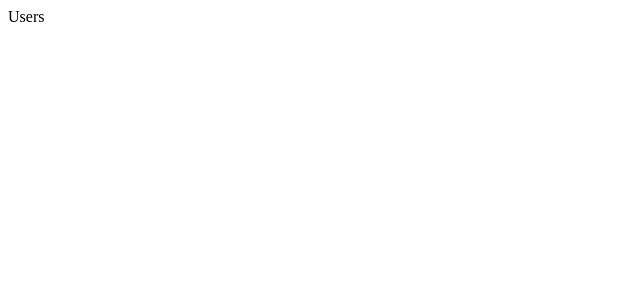
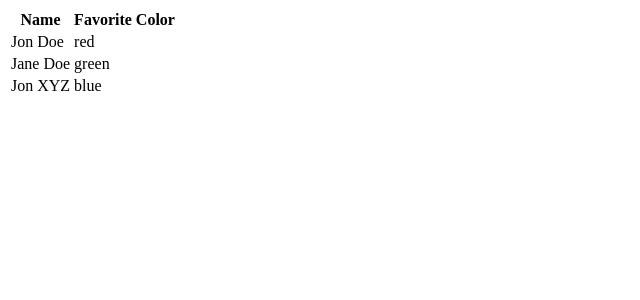
Before and after one commit to TomaszAdamowicz/next-POC, a Next.js app: page /users in a window 1280 px wide. Shown: the top 300 px of the page, without its empty margins (0-640 px from the left). Built offline with nearby package versions, Linux system fonts and the light colour scheme.

Commit message:
add users data table

```diff
--- a/package.json
+++ b/package.json
@@ -5,7 +5,8 @@
 		"dev": "next dev -p 4200",
 		"build": "next build",
 		"start": "next start -p 4200",
-		"lint": "next lint"
+		"lint": "next lint",
+		"lint:fix": "next lint --fix"
 	},
 	"dependencies": {
 		"next": "12.0.7",
--- /dev/null
+++ b/src/components/UsersTable/index.tsx
@@ -0,0 +1,34 @@
+/**
+ * External dependencies
+ */
+import React, { FC } from 'react';
+
+/**
+ * Internal dependencies
+ */
+import type { User } from '../../types';
+
+export const UsersTable: FC<{usersData: User[]}> = ({usersData}) => {
+	return (
+		<table>
+			<thead>
+				<tr>
+					<th>Name</th>
+					<th>Favorite Color</th>
+				</tr>
+			</thead>
+			<tbody>
+				{usersData.map( user => (
+					<tr
+						key={user.name}
+					>
+						<td>{user.name}</td>
+						<td>{user.favoriteColor}</td>
+					</tr>
+				))}
+			</tbody>
+		</table>
+	);
+}
+
+export default UsersTable;
--- /dev/null
+++ b/src/components/index.ts
@@ -0,0 +1 @@
+export { default as UsersTable } from './UsersTable';
--- a/src/pages/_app.tsx
+++ b/src/pages/_app.tsx
@@ -5,7 +5,7 @@ import type {FC} from 'react';
 import type { AppProps } from 'next/app'
 
 const MyApp: FC<AppProps> =  ({ Component, pageProps }) => {
-  return <Component {...pageProps} />
+  	return <Component {...pageProps} />
 }
 
 export default MyApp
--- a/src/pages/users/index.tsx
+++ b/src/pages/users/index.tsx
@@ -7,6 +7,7 @@ import { NextPage } from "next";
  * Internal dependencies
  */
 import type { User } from '../../types';
+import { UsersTable } from '../../components';
 
 interface UsersProps {
 	usersData: User[];
@@ -15,7 +16,7 @@ interface UsersProps {
 const Users: NextPage<UsersProps> = ({ usersData }) => {
 	return (
 		<main>
-			Users
+			<UsersTable usersData={usersData}/>
 		</main>
 	)
 };
```
Also changed, not shown: 1 other file (tests, documents, lock files or other folders).
